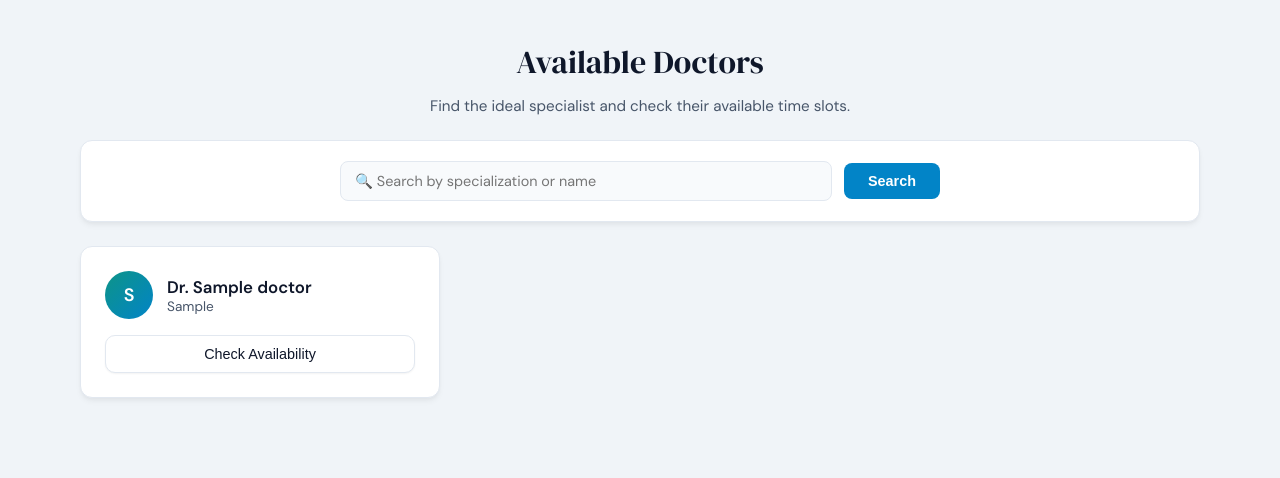
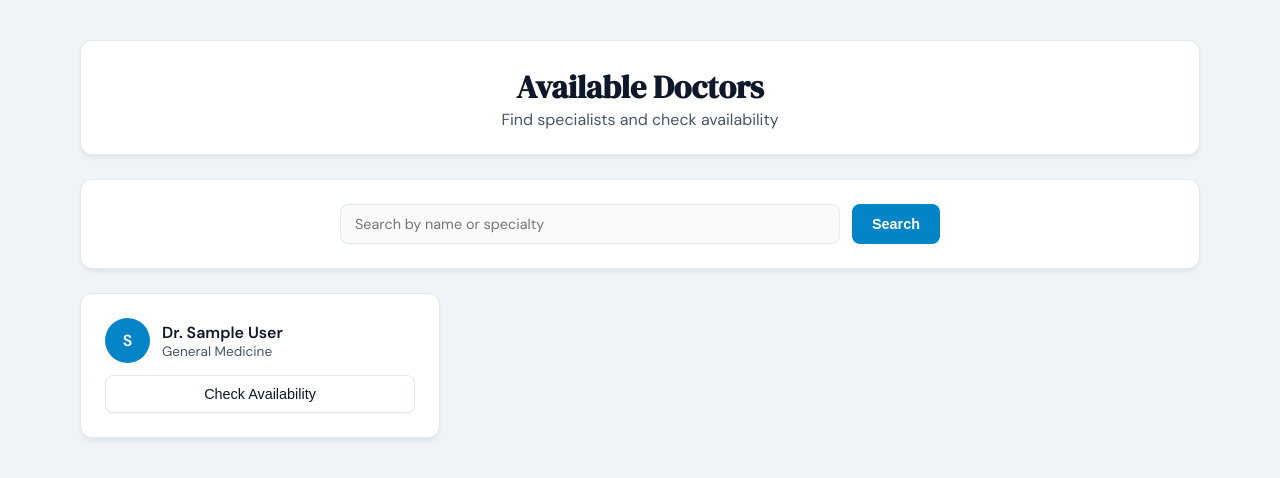
Before and after one commit to Gestor-de-citas-medicas/Gestor-de-citas, a Django app: page /busqueda/buscar-doctor/ in a window 1280 px wide. Shown: the part 78-556 px from the top of the page. Run offline with Django 5.2, Linux system fonts and the light colour scheme; tables that the repository leaves empty hold one stand-in row (values such as "Sample post").

Commit message:
fix: doctor search and availability logic

```diff
--- a/busqueda/admin.py
+++ b/busqueda/admin.py
@@ -1,6 +1,6 @@
 
 from django.contrib import admin
-from .models import Doctor, Disponibilidad
+from .models import Doctor, Availability
 
 admin.site.register(Doctor)
-admin.site.register(Disponibilidad)
+admin.site.register(Availability)
--- a/busqueda/models.py
+++ b/busqueda/models.py
@@ -1,17 +1,25 @@
 from django.db import models
 
+
 class Doctor(models.Model):
-    nombre = models.CharField(max_length=100)
-    especialidad = models.CharField(max_length=100)
+    name = models.CharField(max_length=100)
+    specialty = models.CharField(max_length=100)
 
     def __str__(self):
-        return self.nombre
+        return self.name
 
 
-class Disponibilidad(models.Model):
-    doctor = models.ForeignKey(Doctor, on_delete=models.CASCADE)
-    fecha = models.DateField()
-    hora = models.TimeField()
+class Availability(models.Model):
+    doctor = models.ForeignKey(
+        Doctor,
+        on_delete=models.CASCADE,
+        related_name='availability'  # 👈 CLAVE
+    )
+    date = models.DateField()
+    time = models.TimeField()
 
     def __str__(self):
-        return f"{self.doctor.nombre} - {self.fecha} {self.hora}"
+        return f"{self.doctor.name} - {self.date} {self.time}"
+
+    class Meta:
+        db_table = 'busqueda_disponibilidad'
--- a/busqueda/templates/busqueda/buscar_doctor.html
+++ b/busqueda/templates/busqueda/buscar_doctor.html
@@ -1,54 +1,158 @@
 {% extends "base.html" %}
 
-{% block title %}Search Doctors | Medical Appointment Manager{% endblock %}
+{% block title %}Search Doctors{% endblock %}
 
 {% block content %}
-<div class="view-actions-header" style="margin-bottom: 24px; text-align: center;">
-  <h1 style="font-family: 'DM Serif Display', serif; font-size: 2rem; font-weight: normal; margin-bottom: 12px;">Available Doctors</h1>
-  <p style="color: var(--text-muted); font-size: 0.95rem;">Find the ideal specialist and check their available time slots.</p>
+
+<div class="content-box" style="margin-bottom: 24px; text-align: center;">
+  <h1 style="font-family: 'DM Serif Display', serif; font-size: 2rem;">
+    Available Doctors
+  </h1>
+  <p style="color: var(--text-muted);">
+    Find specialists and check availability
+  </p>
 </div>
 
-<div class="content-box" style="margin-bottom: 24px; padding: 20px;">
-  <form method="GET" style="display: flex; gap: 12px; align-items: center; max-width: 600px; margin: 0 auto;">
-    <input type="text" name="especialidad" class="input-control" placeholder="🔍 Search by specialization or name" style="flex: 1;">
-    <button type="submit" class="btn-primary" style="padding: 10px 24px; border-radius: 8px;">Search</button>
+<!-- SEARCH -->
+<div class="content-box" style="margin-bottom: 24px;">
+  <form method="GET"
+        style="display: flex; gap: 12px; max-width: 600px; margin: 0 auto;">
+
+    <input type="text"
+           name="especialidad"
+           class="input-control"
+           placeholder="Search by name or specialty"
+           value="{{ query }}">
+
+    <button type="submit" class="btn-primary">
+      Search
+    </button>
+
   </form>
 </div>
 
-<div style="display: grid; grid-template-columns: repeat(auto-fill, minmax(280px, 1fr)); gap: 20px;">
+<!-- GRID DOCTORES -->
+<div style="
+  display: grid;
+  grid-template-columns: repeat(auto-fill, minmax(280px, 1fr));
+  gap: 20px;
+">
+
   {% for doctor in doctores %}
-    <div class="content-box" style="padding: 24px; display: flex; flex-direction: column;">
-      <div style="display: flex; align-items: center; gap: 14px; margin-bottom: 16px;">
-        <div style="width: 48px; height: 48px; border-radius: 50%; background: linear-gradient(135deg, var(--accent2), var(--accent)); display: flex; align-items: center; justify-content: center; font-weight: 600; font-size: 18px; color: #fff;">
-          {{ doctor.nombre|make_list|first|upper }}
-        </div>
-        <div>
-          <div style="font-weight: 600; font-size: 1.05rem; color: var(--text);">Dr. {{ doctor.nombre }}</div>
-          <div style="font-size: 0.85rem; color: var(--text-muted);">{{ doctor.especialidad }}</div>
+  <div class="content-box" style="display: flex; flex-direction: column; gap: 12px;">
+
+    <div style="display: flex; align-items: center; gap: 12px;">
+      <div style="
+        width: 45px;
+        height: 45px;
+        border-radius: 50%;
+        background: var(--accent);
+        color: white;
+        display: flex;
+        align-items: center;
+        justify-content: center;
+        font-weight: bold;
+      ">
+        {{ doctor.full_name|make_list|first|upper }}
+      </div>
+
+      <div>
+        <div style="font-weight: 600;">Dr. {{ doctor.full_name }}</div>
+        <div style="color: var(--text-muted); font-size: 0.85rem;">
+          {{ doctor.get_specialty_display }}
         </div>
       </div>
+    </div>
 
-      <button class="btn-secondary btn-disponibilidad" data-id="{{ doctor.id }}" style="width: 100%; border-radius: 10px; margin-top: auto; font-size: 0.9rem;">
-        Check Availability
-      </button>
-    </div>
+    <!-- BOTÓN -->
+    <button class="btn-secondary btn-disponibilidad"
+            data-id="{{ doctor.user.id }}">
+      Check Availability
+    </button>
+
+  </div>
+  {% empty %}
+  <p style="color: var(--text-muted); grid-column: 1/-1; text-align: center;">
+    No doctors found
+  </p>
   {% endfor %}
+
 </div>
 
-<!-- Container for AJAX -->
-<div id="horarios-container" style="margin-top: 32px;"></div>
+<!-- RESULTADOS -->
+<div id="horarios-container" style="margin-top: 30px;"></div>
 
 <script>
 document.querySelectorAll('.btn-disponibilidad').forEach(btn => {
-    btn.addEventListener('click', function() {
+    btn.addEventListener('click', function () {
+
         const doctorId = this.dataset.id;
+
         fetch(`/busqueda/disponibilidad-ajax/${doctorId}/`)
-            .then(response => response.text())
-            .then(html => {
-                document.getElementById('horarios-container').innerHTML = html;
-                document.getElementById('horarios-container').scrollIntoView({behavior: "smooth", block: "start"});
+            .then(res => res.json())
+            .then(data => {
+
+                let html = "<div class='content-box'><h3>Available Slots</h3>";
+
+                if (data.length === 0) {
+                    html += "<p>No availability</p>";
+                } else {
+
+                    // 🔥 AGRUPAR POR FECHA
+                    const grouped = {};
+
+                    data.forEach(slot => {
+                        if (!grouped[slot.fecha]) {
+                            grouped[slot.fecha] = [];
+                        }
+                        grouped[slot.fecha].push(slot.hora);
+                    });
+
+                    // 🔥 MOSTRAR BIEN
+                    for (const fecha in grouped) {
+
+                        html += `
+                          <div style="margin-bottom:15px;">
+                            <div style="font-weight:600; margin-bottom:6px;">
+                              ${fecha}
+                            </div>
+
+                            <div style="
+                              display:flex;
+                              flex-wrap:wrap;
+                              gap:8px;
+                            ">
+                        `;
+
+                        grouped[fecha].forEach(hora => {
+                            html += `
+                              <span style="
+                                background: var(--available);
+                                color: var(--accent);
+                                padding:6px 10px;
+                                border-radius:8px;
+                                font-size:0.85rem;
+                                font-weight:500;
+                              ">
+                                ${hora}
+                              </span>
+                            `;
+                        });
+
+                        html += "</div></div>";
+                    }
+                }
+
+                html += "</div>";
+
+                const container = document.getElementById('horarios-container');
+                container.innerHTML = html;
+
+                container.scrollIntoView({ behavior: "smooth" });
             });
+
     });
 });
 </script>
+
 {% endblock %}
--- a/busqueda/urls.py
+++ b/busqueda/urls.py
@@ -3,7 +3,7 @@ from . import views
 
 urlpatterns = [
 
-    path("buscar-doctor/", views.buscar_doctor, name="buscar_doctor"),
+    path("buscar-doctor/", views.buscar_doctores, name="buscar_doctor"),
 
     path('disponibilidad-ajax/<int:doctor_id>/', views.disponibilidad_ajax, name='disponibilidad_ajax'),
     path('disponibilidad/<int:doctor_id>/', views.disponibilidad, name='disponibilidad'),
--- a/busqueda/views.py
+++ b/busqueda/views.py
@@ -1,34 +1,77 @@
-from django.http import HttpResponse
-from django.shortcuts import render, get_object_or_404
-from .models import Doctor, Disponibilidad
+from django.shortcuts import render
+from django.db.models import Q
+from django.http import JsonResponse
+
+from datetime import date, timedelta, datetime
+
+from accounts.models import DoctorProfile, DoctorSchedule
 
 
+# 🔍 BÚSQUEDA DE DOCTORES
+def buscar_doctores(request):
+    query = request.GET.get('especialidad', '')
+    doctores = DoctorProfile.objects.select_related('user')
 
-def buscar_doctor(request):
-    especialidad = request.GET.get("especialidad")
-    doctores = Doctor.objects.all()
+    if query:
+        palabras = query.split()
 
-    if especialidad:
-        doctores = doctores.filter(especialidad__icontains=especialidad)
+        filtros = Q()
+        for palabra in palabras:
+            filtros |= Q(full_name__icontains=palabra)
+            filtros |= Q(specialty__icontains=palabra)
 
-    return render(request, "busqueda/buscar_doctor.html", {
-        "doctores": doctores
+        doctores = doctores.filter(filtros)
+
+    return render(request, 'busqueda/buscar_Doctor.html', {
+        'doctores': doctores,
+        'query': query
     })
 
 
+# ⚡ DISPONIBILIDAD AJAX (FIX REAL COMPLETO)
+def disponibilidad_ajax(request, doctor_id):
+    horarios = DoctorSchedule.objects.filter(
+        doctor_id=doctor_id,
+        is_active=True
+    )
+
+    data = []
+
+    today = date.today()
+    end = today + timedelta(days=5)
+
+    current = today
+
+    while current <= end:
+
+        for h in horarios:
+            if current.weekday() == h.day_number:
+
+                # 🔥 FIX 1: limpiar minutos raros
+                hora = datetime.combine(current, h.start_time).replace(minute=0, second=0)
+
+                # 🔥 FIX 2: evitar bucles incorrectos
+                while hora.time() < h.end_time:
+
+                    data.append({
+                        "fecha": current.strftime("%Y-%m-%d"),
+                        "hora": hora.strftime("%H:%M")
+                    })
+
+                    hora += timedelta(hours=1)
+
+        current += timedelta(days=1)
+
+    return JsonResponse(data, safe=False)
+
+
+# 📄 DISPONIBILIDAD HTML (opcional)
 def disponibilidad(request, doctor_id):
-    doctor = Doctor.objects.get(id=doctor_id)
-    horarios = Disponibilidad.objects.filter(doctor=doctor)
+    horarios = DoctorSchedule.objects.filter(
+        doctor_id=doctor_id,
+        is_active=True
+    )
 
-    return render(request, "busqueda/disponibilidad.html", {
-        "doctor": doctor,
-        "horarios": horarios
+    return render(request, 'busqueda/disponibilidad.html', {
+        'disponibilidad': horarios
     })
-def disponibilidad_ajax(request, doctor_id):
-    doctor = get_object_or_404(Doctor, id=doctor_id)
-    # Use the correct fields: date and time
-    horarios = Disponibilidad.objects.filter(doctor=doctor).order_by('fecha', 'hora')
-    return render(request, "busqueda/tabla_disponibilidad.html", {
-        "doctor": doctor,
-        "horarios": horarios
-    })
```
Also changed, not shown: busqueda/migrations/0001_initial.py, busqueda/migrations/0002_alter_availability_doctor.py (added), busqueda/migrations/0002_remove_disponibilidad_estado.py (deleted).
